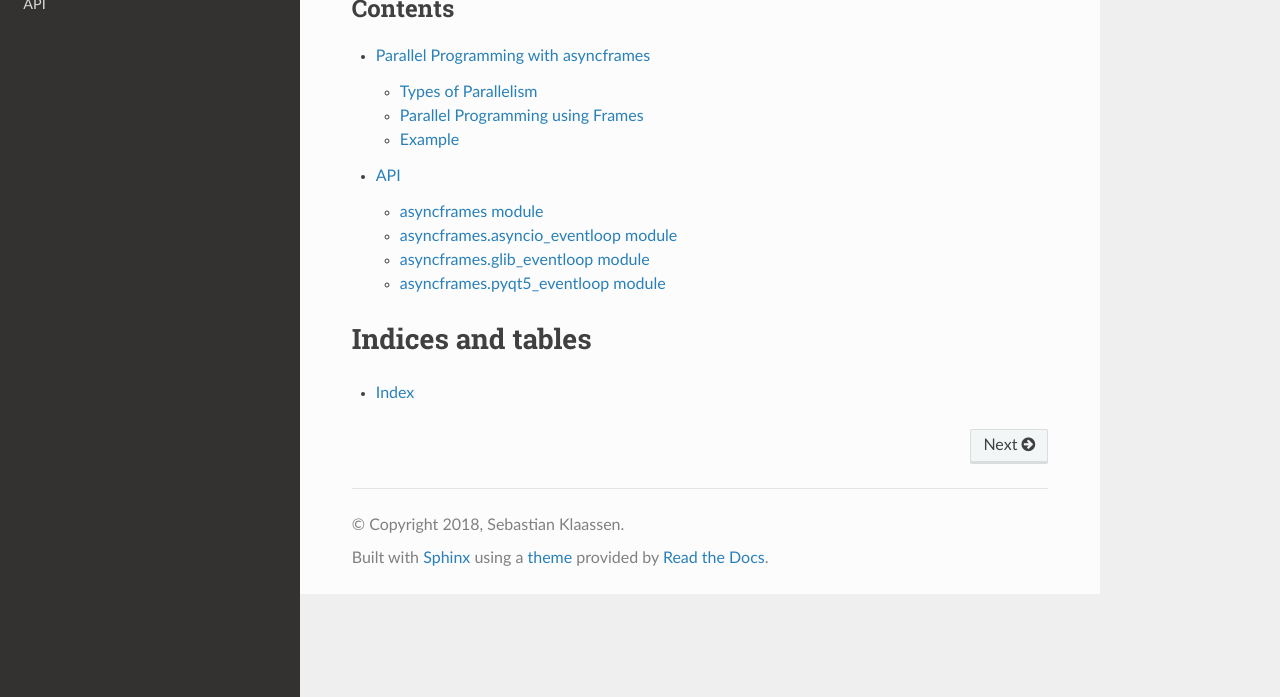
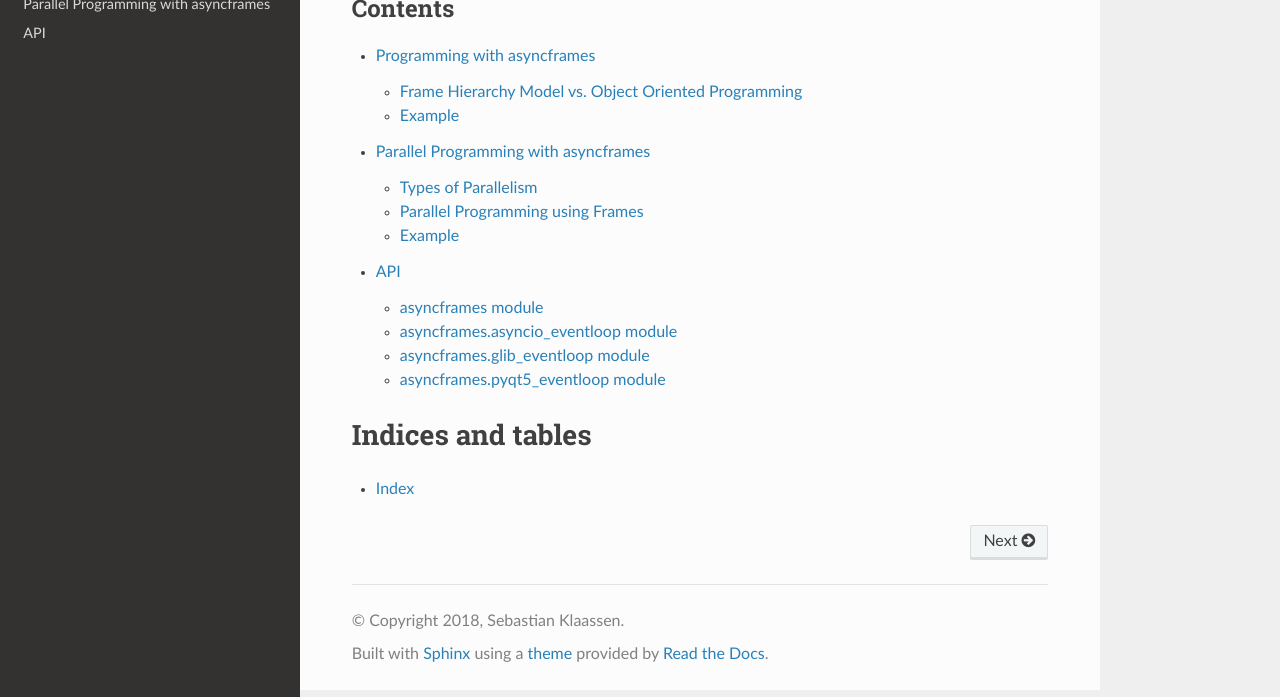
Before and after one commit to RcSepp/asyncframes, a Sphinx documentation site: the page built from docs/source/index.rst, in a window 1280 px wide, cut to the strip 203-900 px from the top of the page. Built offline with Sphinx 7.4.7 and the Read the Docs theme 2.0.0, drawn with Linux system fonts in a browser that asks for light colours; some of the changed lines change nothing that is shown; some of the changed text lies outside the part shown.

Commit message:
Added introduction chapter

```diff
--- a/docs/source/index.rst
+++ b/docs/source/index.rst
@@ -5,6 +5,7 @@
     :caption: Contents
     :maxdepth: 2
 
+    introduction
     parallel_programming_model
     API
 
--- /dev/null
+++ b/docs/source/introduction.rst
@@ -0,0 +1,107 @@
+Programming with asyncframes
+============================
+
+Frame Hierarchy Model vs. Object Oriented Programming
+-----------------------------------------------------
+
+The most common form of Object Oriented Programming (OOP) is class-oriented programming. In this form programs are designed using **classes** and **objects**. A **class** defines the structure of a conceptual entity. After a class is defined, the programmer can create one or more **objects** of that entity. These objects are also known as instances of the class.
+
+The **state** and **behavior** of objects are defined within the class by creating variables and methods respectively. Different objects of the same class can contain different data (i.e. values), but their state (i.e. variables) and behavior (i.e. methods) are the same. Dynamic languages, like Python, allow manipulation of state and behavior at runtime.
+
+In the Frame Hierarchy Model (FHM) programs are designed using **frame classes**, **frame instances** and **frames**. The **frame class** defines static state and behavior, similar to the class in OOP. The **frame** defines dynamic state and behavior, that is specific to a single instance of a frame class. After a frame is defined, the programmer can create one or more **frame instances** of it, similar to objects in OOP.
+
+Any class deriving from one of the fundamental frame classes *Frame*, *PFrame* or *DFrame* is by definition a frame class. Frame instances are created by instantiating frames and frames are created by instantiating frames classes. Frames can be created without any general state or behavior by directly instantiating one of the fundamental frame classes. ::
+
+    class ButtonFrame(asyncframes.Frame):
+        """An example frame class."""
+
+    @ButtonFrame
+    async def button_frame():
+        """An example frame."""
+
+    @Frame
+    async def helper_frame():
+        """An example frame without a frame class."""
+
+    button = button_frame(): # An example frame instance.
+
+.. note:: The differences between *Frame*, *PFrame* and *DFrame* are explained in chapter :doc:`parallel_programming_model`.
+
+In a way, FHM adds another layer between classes and objects. The additional third layer may seem to add complexity to the programming model, but it can be strictly separated by the following principle:
+
+.. tip:: State and behavior that is general enough to be applicable to different programs should be defined via **frame classes**. State and behavior that is specific to a single program should be defined via **frames**.
+
+Ideally most frame classes should be defined in separate Python packages, so they can be reused across projects (see ``examples/frame_libraries`` in the git repository).
+
+Example
+-------
+
+To illustrate the differences between frame classes, frame instances and frames, let's consider a simple use case:
+
+We would like to create a button in a user interface that prints the line "Hello World!" when clicked.
+
+Creating frame classes for Gtk.Window and Gtk.Button
+^^^^^^^^^^^^^^^^^^^^^^^^^^^^^^^^^^^^^^^^^^^^^^^^^^^^
+
+First we create a frame class that represents a GTK window:
+
+.. literalinclude:: ../../examples/gtk_button.py
+    :lines: 9-16
+    :linenos:
+
+The class ``Window`` is a frame class because it derives from :py:class:`asyncframes.Frame`. In line 8, we connect the window's destroy event to the :py:meth:`asyncframes.Awaitable.remove()` method. This will remove the frame when the user closes the window. The rest of this code snippet is required to enable multiple inheritance in Python:
+
+Lines 1 and 2 declare a metaclass that derives from both the metaclass of ``Frame`` (i.e. ``FrameMeta``) and ``Gtk.Window`` (i.e. ``type(GObject)``).
+Lines 6 and 7 call the constructors of both base classes. Note that we are pass through any arguments of the window frame class to the GTK window. We will use this later to pass a title string to the window.
+
+Now let's create another frame class for buttons:
+
+.. literalinclude:: ../../examples/gtk_button.py
+    :lines: 18-27
+    :linenos:
+
+The ``Button`` frame class derives from both ``Frame`` and ``Gtk.Button``. After calling the constructors of both base classes, we add the button to its window. Remember that any FHM program consists of a hierarchy of frames. To find the window this button belongs to, we use the function ``asyncframes.find_parent(parenttype)`` to search the hierarchy for the closest ancestor of type ``Window``. Finally, in lines 7 through 10, we create an ``asyncframes.Event`` and connect it to the *clicked* event of the GTK button.
+
+Creating a FHM program using Window and Button
+^^^^^^^^^^^^^^^^^^^^^^^^^^^^^^^^^^^^^^^^^^^^^^
+
+Let's use ``Window`` and ``Button`` frame classes to create a simple GUI application:
+
+.. literalinclude:: ../../examples/gtk_button.py
+    :lines: 29-45
+    :linenos:
+
+We start by creating a main frame of type ``Window`` in lines 1 and 2. Since our ``Window`` frame class is forwarding all arguments to the underlying ``Gtk.Window``, we can pass the window title when creating the frame. The ``self`` argument is optional in asyncframes. It refers to the frame just like the ``self`` argument on a Python method.
+
+In lines 11 to 13 we use ``self`` to call methods of the ``Gtk.Window``. Line 11 resizes the window, line 12 adds padding around our button and line 13 displays the window.
+
+Line 14 is important to keep the ``main_frame`` from going out of scope. Frame classes are removed when they go out of scope and the window is part of our ``main_frame``. Accordingly, without ``await hold()`` our application would close the window and exit immediately.
+
+.. note:: ``await hold()`` is semantically equivalent to ``await sleep(sys.float_info.max)``
+
+The last thing to define is our button. FHM allows us to create the button and define its entire life cycle in a single block of code (lines 3 to 9). If we were to completely remove all code related this button in the future, we would only need to remove or comment-out these lines. Lines 3 to 8 define the button frame and line 9 creates a frame instance.
+
+.. note:: We define ``button_frame`` inside ``main_frame`` to emphasize that this button is a child of the window in the frame hierarchy. This is not a requirement. The button's position in the hierarchy only depends on where the frame instance is created (line 9). Accordingly, it wouldn't affect the application if we defined ``button_frame`` outside ``main_frame``.
+
+Similar to the window title, we pass the button text as an argument when creating the button frame (line 3).
+
+Lines 5 to 8 define the behavior of the button. In our case we start by making the button visible (line 5) and then we print "Hello World!" (line 8) every time (line 6) the button is clicked (line 7).
+
+Running the example
+^^^^^^^^^^^^^^^^^^^
+
+To run an FHM application that uses GTK, we need to invoke the main frame from an eventloop that is implemented on top of the GLib event system:
+
+.. literalinclude:: ../../examples/gtk_button.py
+    :lines: 44-45
+    :linenos:
+
+This example requires asyncframes and GTK for Python: ::
+
+    pip install asyncframes pygobject
+
+The created window will look like this:
+
+.. image:: button_example.png
+
+Whenever the button is pressed, "Hello World!" will be displayed in the output terminal or console.
```
Also changed, not shown: docs/source/button_example.png (added).
